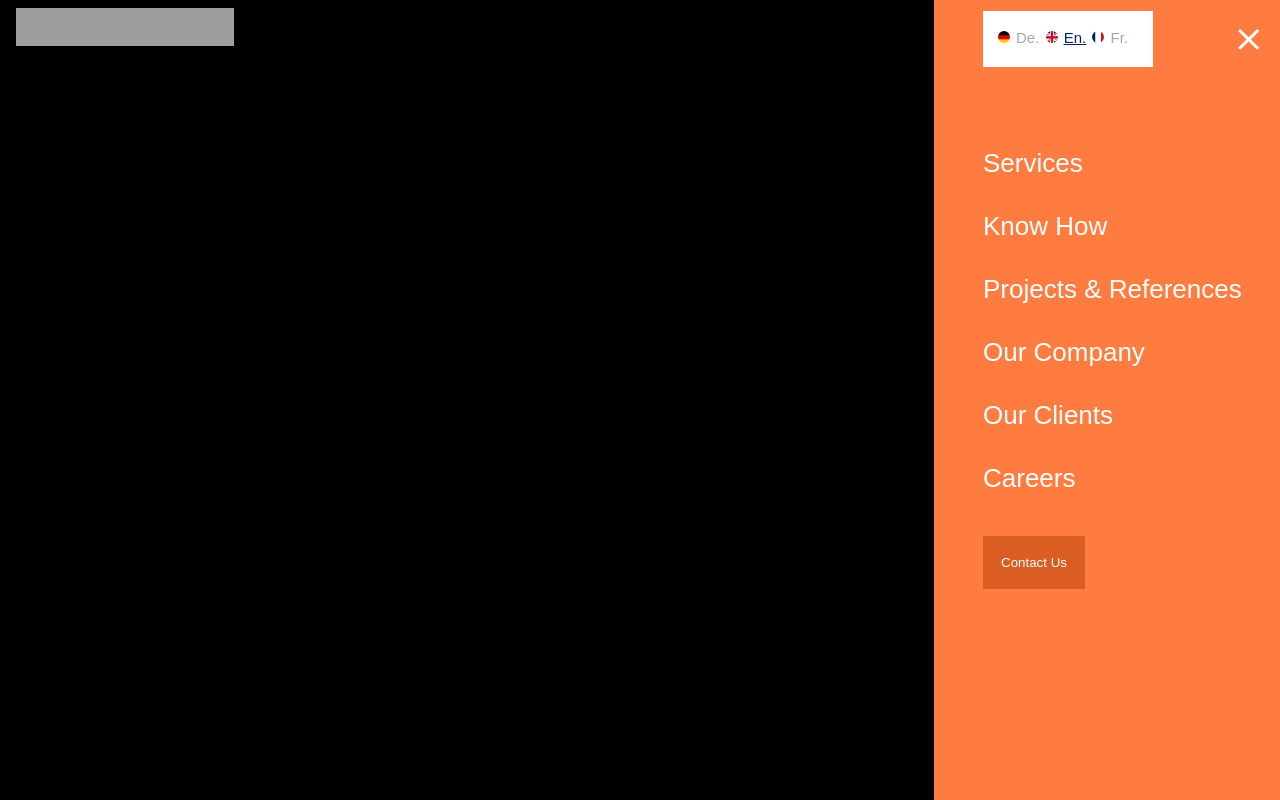
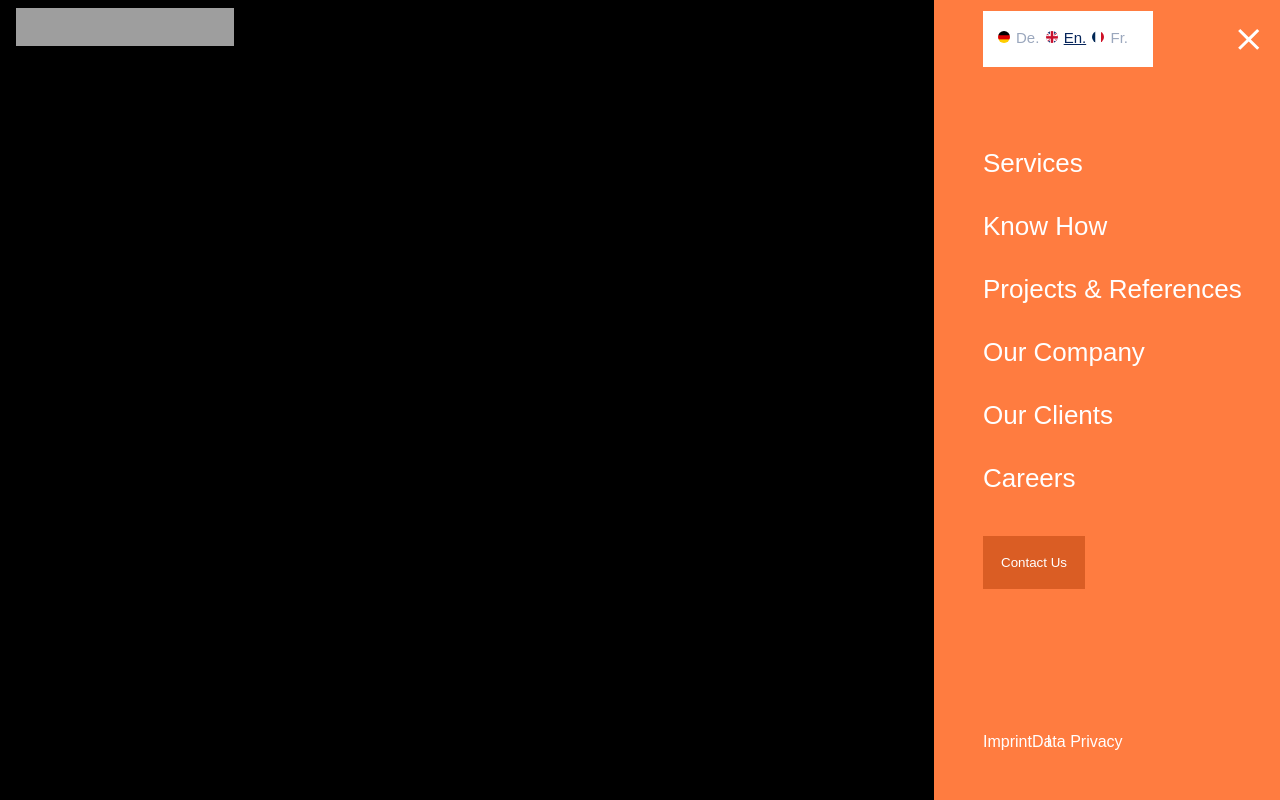
Before and after one commit to IVKrylova/training, a Next.js app in the folder mollenhauer/: page / in a window 1280 px wide. Both pictures are taken after a click on the picture 1241 px from the left and 33 px from the top of the page. Built offline with nearby package versions, Linux system fonts and the light colour scheme; grey boxes are pictures that could not be loaded.

Commit message:
feat: add docs

```diff
--- a/mollenhauer/components/Button/Button.module.scss
+++ b/mollenhauer/components/Button/Button.module.scss
@@ -3,6 +3,7 @@
 .button {
   padding: 19px 18px;
 	border: none;
+  width: max-content;
 }
 
 .orange {
--- a/mollenhauer/features/SandwichMenuList/SandwichMenuList.module.scss
+++ b/mollenhauer/features/SandwichMenuList/SandwichMenuList.module.scss
@@ -9,6 +9,7 @@
   position: fixed;
   top: 0;
   right: 0;
+  flex-direction: column;
 
   .header {
     display: flex;
@@ -25,10 +26,30 @@
     list-style-type: none;
     @include fontS26W300;
     color: var(--white-color);
-		gap: 32px;
+    gap: 32px;
+  }
+
+  .docs {
+    display: flex;
+    gap: 30;
+    list-style-type: none;
+    margin: auto 0 0 0;
+    flex-shrink: 0;
+    @include fontS16W400;
+    color: var(--white-color);
+
+    .docItem {
+      position: relative;
+
+      &:not(:last-child)::after {
+        content: "l";
+        margin-left: 15px;
+        position: absolute;
+      }
+    }
   }
 }
 
 .visible {
-  display: block;
+  display: flex;
 }
--- a/mollenhauer/features/SandwichMenuList/SandwichMenuList.tsx
+++ b/mollenhauer/features/SandwichMenuList/SandwichMenuList.tsx
@@ -7,7 +7,7 @@ import { Language } from "@/features/Language/Language";
 
 import s from "./SandwichMenuList.module.scss";
 
-import { menu } from "@/shared/mocks/menuList";
+import { menu, docsList } from "@/shared/mocks/menuList";
 import { Button } from "@/components/Button/Button";
 
 interface SandwichMenuList {
@@ -38,6 +38,13 @@ export const SandwichMenuList: FC<SandwichMenuList> = ({
         text="Contact Us"
         variant="orange"
       />
+      <ul className={s.docs}>
+        {docsList.map((item) => (
+          <li key={item.id} className={s.docItem}>
+            <Link href={item.link}>{item.text}</Link>
+          </li>
+        ))}
+      </ul>
     </div>
   );
 };
--- a/mollenhauer/shared/mocks/menuList.ts
+++ b/mollenhauer/shared/mocks/menuList.ts
@@ -32,3 +32,16 @@ export const menu: Menu = [
     link: "/",
   },
 ];
+
+export const docsList: Menu = [
+  {
+    id: 1,
+    text: "Imprint",
+    link: "/",
+  },
+  {
+    id: 2,
+    text: "Data Privacy",
+    link: "/",
+  },
+];
--- a/mollenhauer/styles/fonts.scss
+++ b/mollenhauer/styles/fonts.scss
@@ -1,3 +1,8 @@
+@mixin fontS16W400 {
+    font-size: 16px;
+    font-weight: 400;
+  }
+
 @mixin fontS15W400 {
   font-size: 15px;
   font-weight: 400;
```
